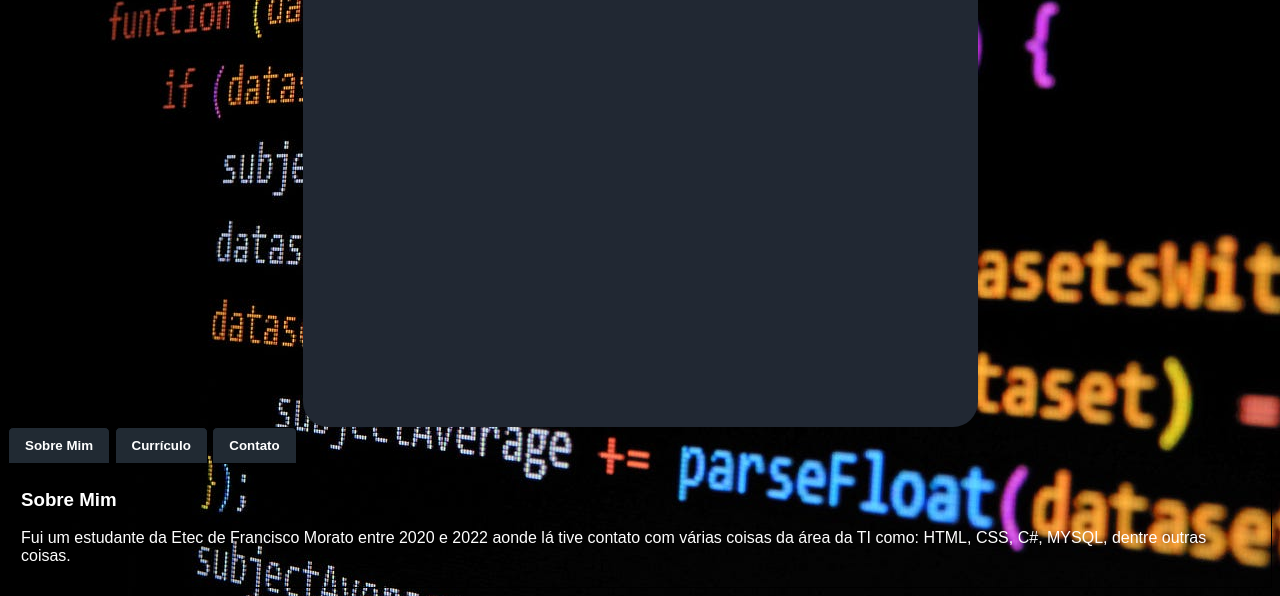
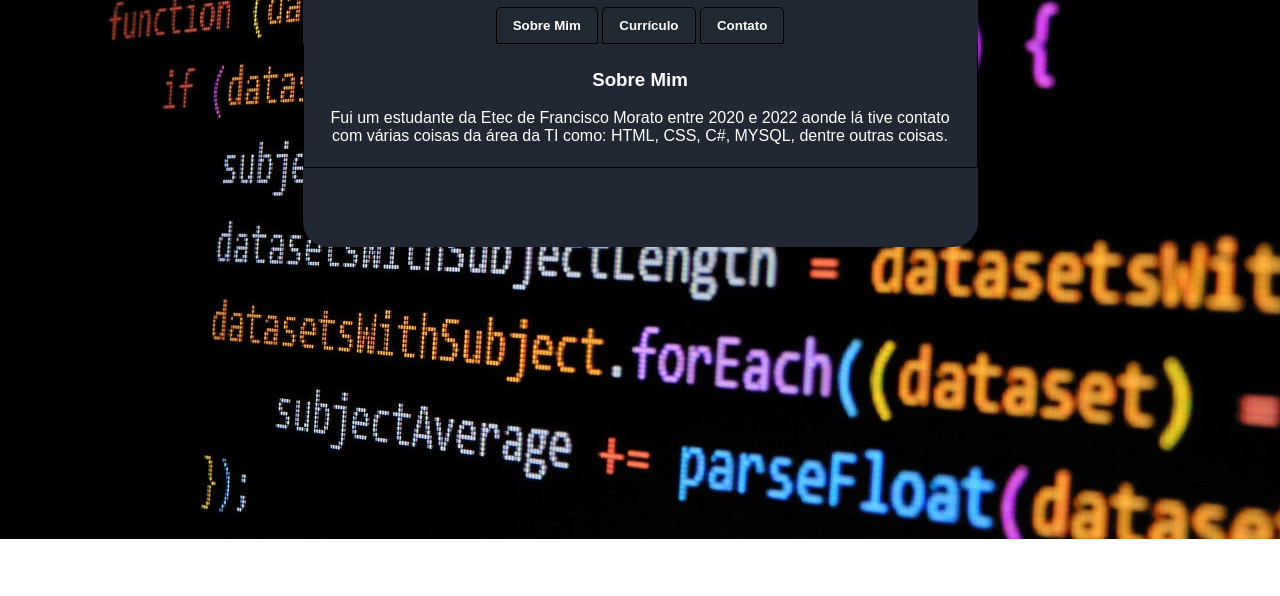
Before and after one commit to Vinie-MM/Site_Curriculo, a plain HTML site: page index.html in a window 1280 px wide. Shown: the part 261-857 px from the top of the page. After the commit the page ends 800 px from the top, so only its background shows below. Drawn offline with Linux system fonts and the light colour scheme.

Commit message:
commit init
texto final

```diff
--- a/style.css
+++ b/style.css
@@ -3,7 +3,7 @@ body{
   font-family: Arial, Helvetica, sans-serif;
 }
 
-#Borda h1{
+#Borda{
   border-radius: 25px;
   background: #212833;
   justify-content: center;
```
